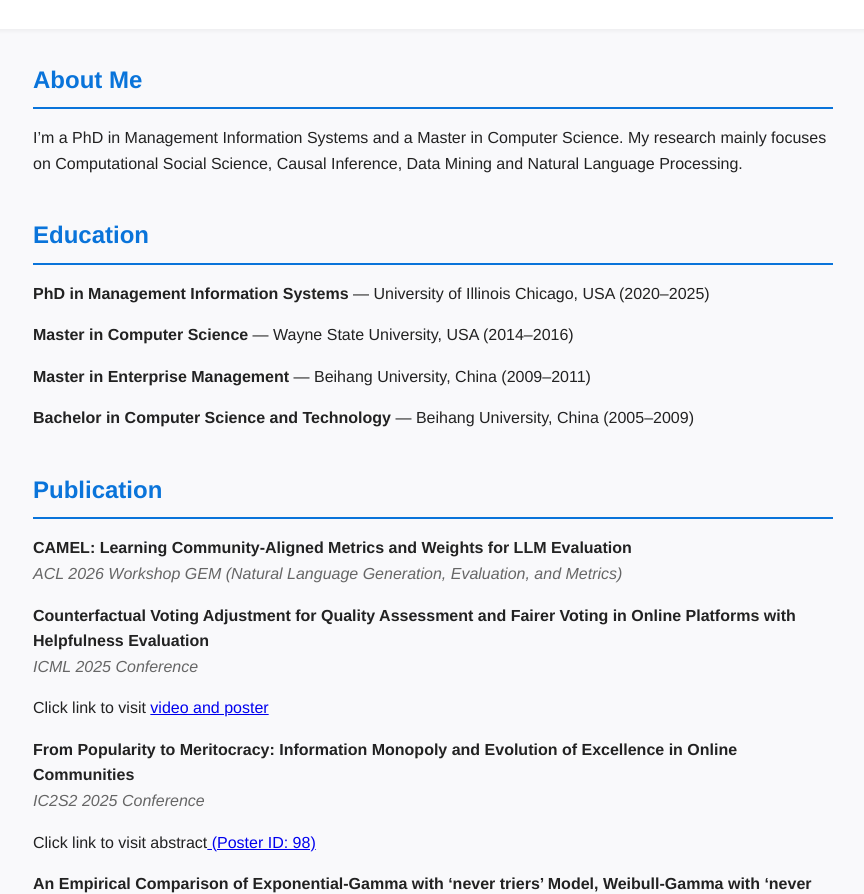
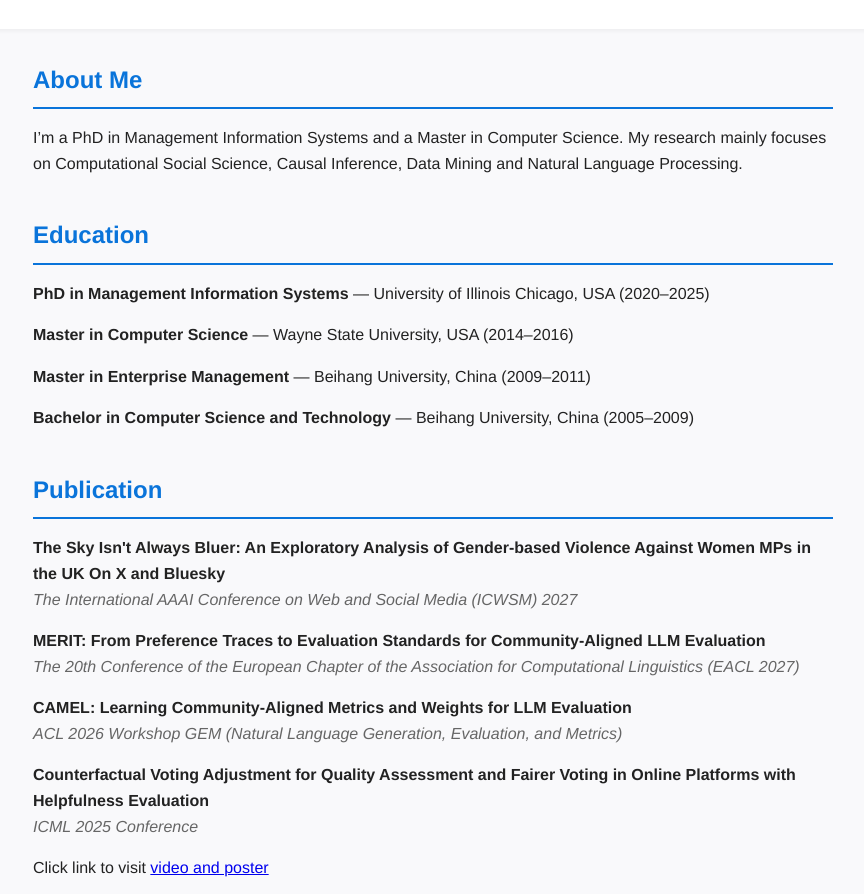
Before and after one commit to changliucareer/changliucareer.github.io, a plain HTML site: page index.html in a window 1280 px wide. Shown: the part 117-1011 px from the top of the page, without its empty margins (207-1071 px from the left). Drawn offline with Linux system fonts and the light colour scheme.

Commit message:
Add new publications to index.html

```diff
--- a/index.html
+++ b/index.html
@@ -137,6 +137,14 @@
       <h2>Publication</h2>
       <ul>
         <li>
+          <div class="paper-title">The Sky Isn't Always Bluer: An Exploratory Analysis of Gender-based Violence Against Women MPs in the UK On X and Bluesky</div>
+          <div class="publisher"> The International AAAI Conference on Web and Social Media (ICWSM) 2027 </div>
+        </li>
+        <li>
+          <div class="paper-title">MERIT: From Preference Traces to Evaluation Standards for Community-Aligned LLM Evaluation</div>
+          <div class="publisher"> The 20th Conference of the European Chapter of the Association for Computational Linguistics (EACL 2027) </div>
+        </li>
+        <li>
           <div class="paper-title">CAMEL: Learning Community-Aligned Metrics and Weights for LLM Evaluation</div>
           <div class="publisher"> ACL 2026 Workshop GEM (Natural Language Generation, Evaluation, and Metrics) </div>
         </li>
```
